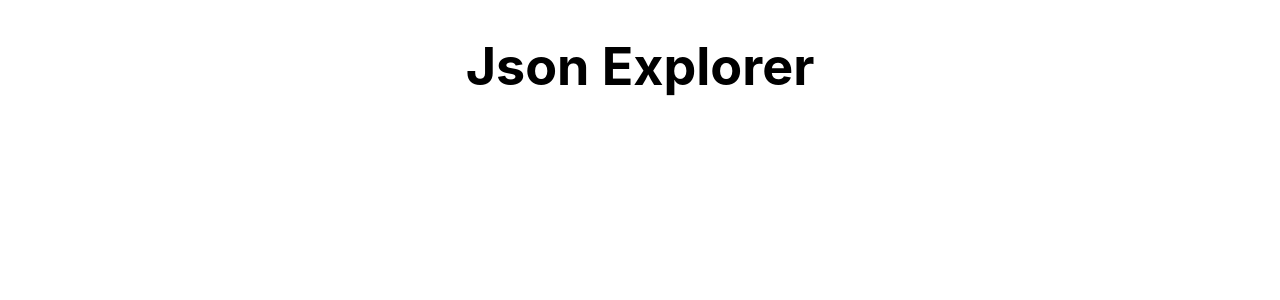
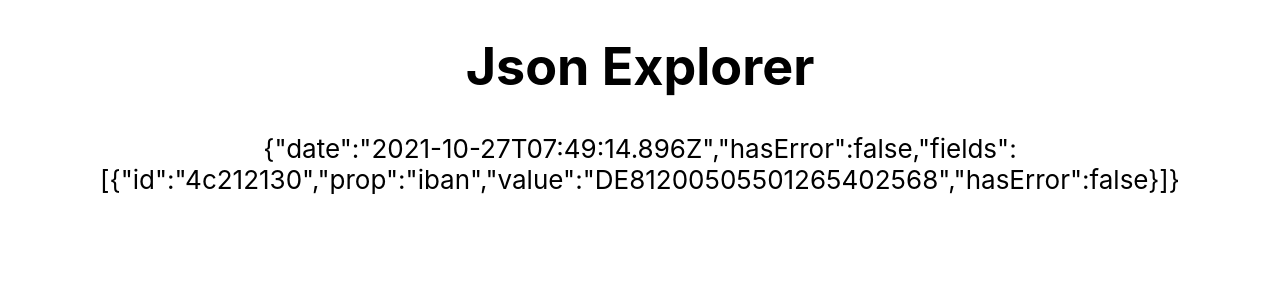
Before and after one commit to SimonSchoetz/heyflow-codechallenge, a React (Create React App) app in the folder json-explorer/: page / in a window 1280 px wide. Shown: the top 300 px of the page. Built offline with nearby package versions, Linux system fonts and the light colour scheme.

Commit message:
add test data as json

```diff
--- a/json-explorer/src/App.tsx
+++ b/json-explorer/src/App.tsx
@@ -1,11 +1,14 @@
 import React from 'react';
 import './App.css';
+import JsonDisplay from './components/JsonDisplay';
+import demoData from './test-data/demo-data.json';
 
 function App() {
   return (
     <div className='App'>
       <header className='App-header'>
         <h1>Json Explorer</h1>
+        <JsonDisplay data={demoData} />
       </header>
     </div>
   );
--- a/json-explorer/src/components/JsonDisplay.tsx
+++ b/json-explorer/src/components/JsonDisplay.tsx
@@ -1,5 +1,10 @@
 import React from 'react';
+import { JsonObject } from '../types';
 
-export default function JsonDisplay() {
-  return <div>JsonDisplay</div>;
+type JsonDisplayProps = {
+  readonly data: JsonObject;
+};
+
+export default function JsonDisplay({ data }: JsonDisplayProps) {
+  return <div>{JSON.stringify(data)}</div>;
 }
--- /dev/null
+++ b/json-explorer/src/test-data/demo-data.json
@@ -0,0 +1,12 @@
+{
+  "date": "2021-10-27T07:49:14.896Z",
+  "hasError": false,
+  "fields": [
+    {
+      "id": "4c212130",
+      "prop": "iban",
+      "value": "DE81200505501265402568",
+      "hasError": false
+    }
+  ]
+}
```
